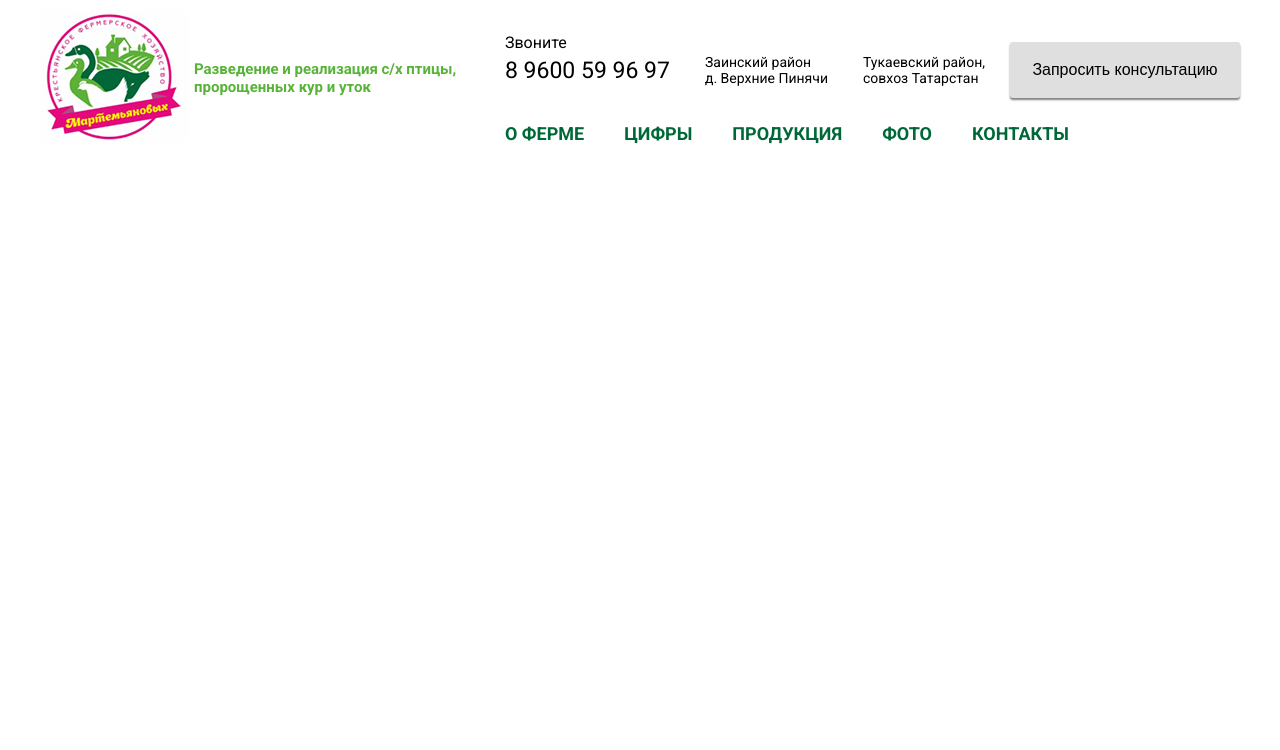
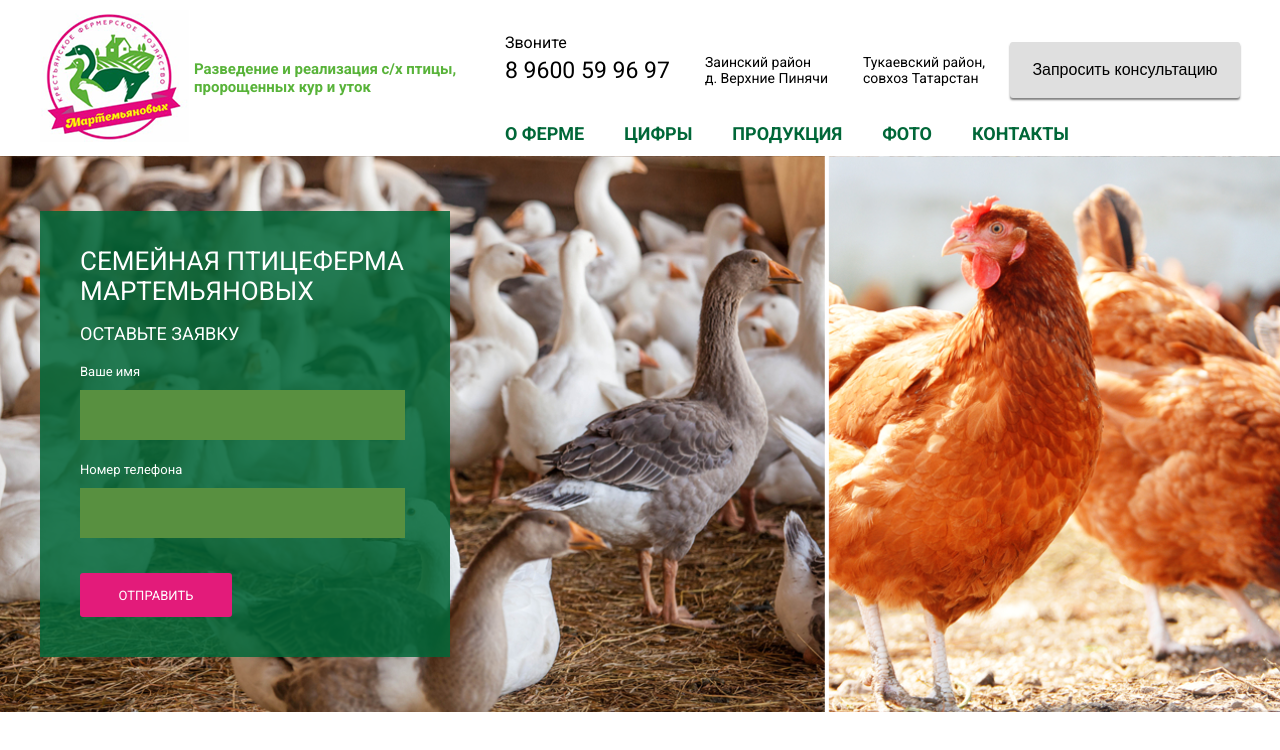
Before and after one commit to MarianVytak/chicken, a website: page src/index.html in a window 1280 px wide. Drawn offline with nearby package versions, Linux system fonts and the light colour scheme; files that its build step writes are made by us from their sources.

Commit message:
Added Section 1.

```diff
--- a/src/assets/sass/customs/_forms.scss
+++ b/src/assets/sass/customs/_forms.scss
@@ -1,5 +1,6 @@
 .form_group {
   position: relative;
+  margin-bottom: 20px;
   &:last-child {
     margin-bottom: 0;
   }
@@ -32,9 +33,9 @@ label {
   box-sizing: border-box;
   border: none;
   border-radius: 0;
-  background-color: #003474;
+  background-color: $white;
   font-size: 16px;
-  color: $white;
+  color: $black;
   &:focus {
     outline: none;
   }
@@ -47,8 +48,8 @@ label {
   justify-content: center;
   margin-top: 35px;
   border-radius: 3px;
-  background-color: $green;
-  font-family: 'Roboto Slab', serif;
+  background-color: $pink;
+  font-family: 'Roboto', serif;
   font-size: 13px;
   color: $white;
   text-transform: uppercase;
--- a/src/templates/section-1/section-1.html
+++ b/src/templates/section-1/section-1.html
@@ -0,0 +1,29 @@
+<div class="section-1">
+    <div class="container">
+
+        <div class="section-1__form">
+            <h1 class="section-1__title">
+                Семейная птицеферма <br>
+                Мартемьяновых
+            </h1>
+            <div class="form_title">Оставьте заявку</div>
+            <form class="form" id="s1-form" method="POST" novalidate="novalidate">
+                <div class="section-1__form_grid">
+                    <div class="form_group">
+                        <label class="label" for="section-1-name">Ваше имя</label>
+                        <input class="input" type="text" id="section-1-name" name="s1_input_name" required>
+                    </div>
+                    <div class="form_group">
+                        <label class="label" for="section-1-tel">Номер телефона</label>
+                        <input class="input js-input-tel" type="tel" id="section-1-tel" name="s1_input_tel" required>
+                    </div>
+                </div>
+                <button class="form__btn">Отправить</button>
+            </form>
+        </div>
+        <!-- /.section-1__form -->
+
+    </div>
+    <!-- /.container -->
+</div>
+<!-- /.section-1 -->
--- a/src/templates/section-1/section-1.scss
+++ b/src/templates/section-1/section-1.scss
@@ -0,0 +1,25 @@
+.section-1 {
+  padding: 55px 0;
+  background-image: url(../../assets/img/bg/section-1.jpg);
+  background-position: center;
+  background-size: cover;
+}
+
+.section-1__form {
+  width: 100%;
+  max-width: 410px;
+  padding: 35px 45px 40px 40px;
+  box-sizing: border-box;
+  background-color: rgba($green, .85);
+  color: $white;
+  .input {
+    border-radius: 0;
+    background-color: #589040;
+    color: $white;
+  }
+}
+
+.section-1__title {
+  font-size: 26px;
+  text-transform: uppercase;
+}
```
Also changed, not shown: src/assets/img/bg/section-1.jpg (added).
